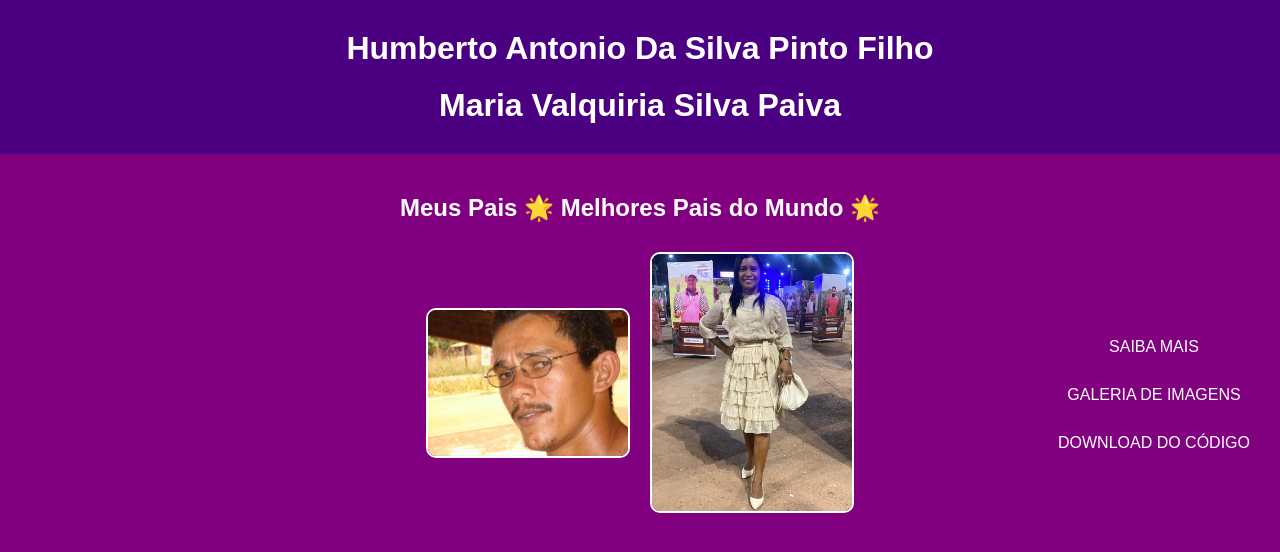
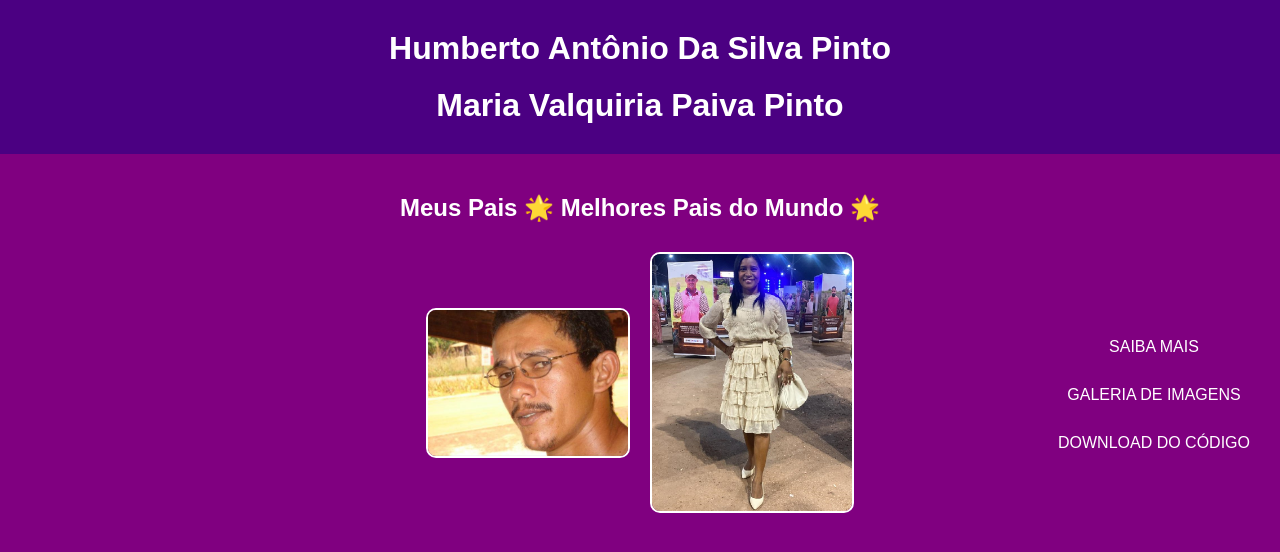
Before and after one commit to Humberto3560/Homenagem-Pais, a plain HTML site: page index.html in a window 1280 px wide. Drawn offline with Linux system fonts and the light colour scheme.

Commit message:
Update index.html

```diff
--- a/index.html
+++ b/index.html
@@ -9,8 +9,8 @@
 </head>
 <body>
     <header>
-        <h1>Humberto Antonio Da Silva Pinto Filho</h1>
-        <h1>Maria Valquiria Silva Paiva</h1>
+        <h1>Humberto Antônio Da Silva Pinto</h1>
+        <h1>Maria Valquiria Paiva Pinto</h1>
     </header>
     <main>
         <div class="highlight-photos">
```
